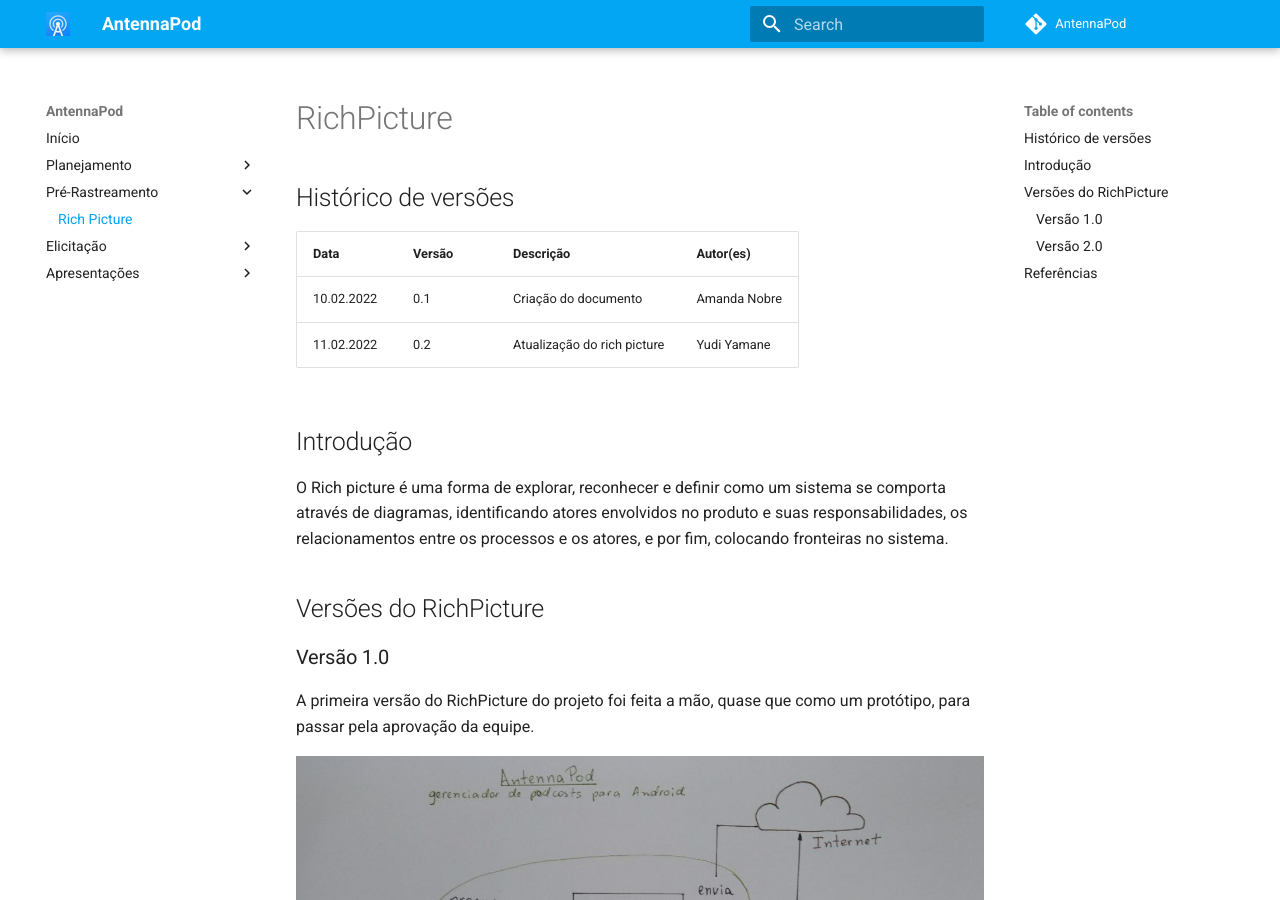
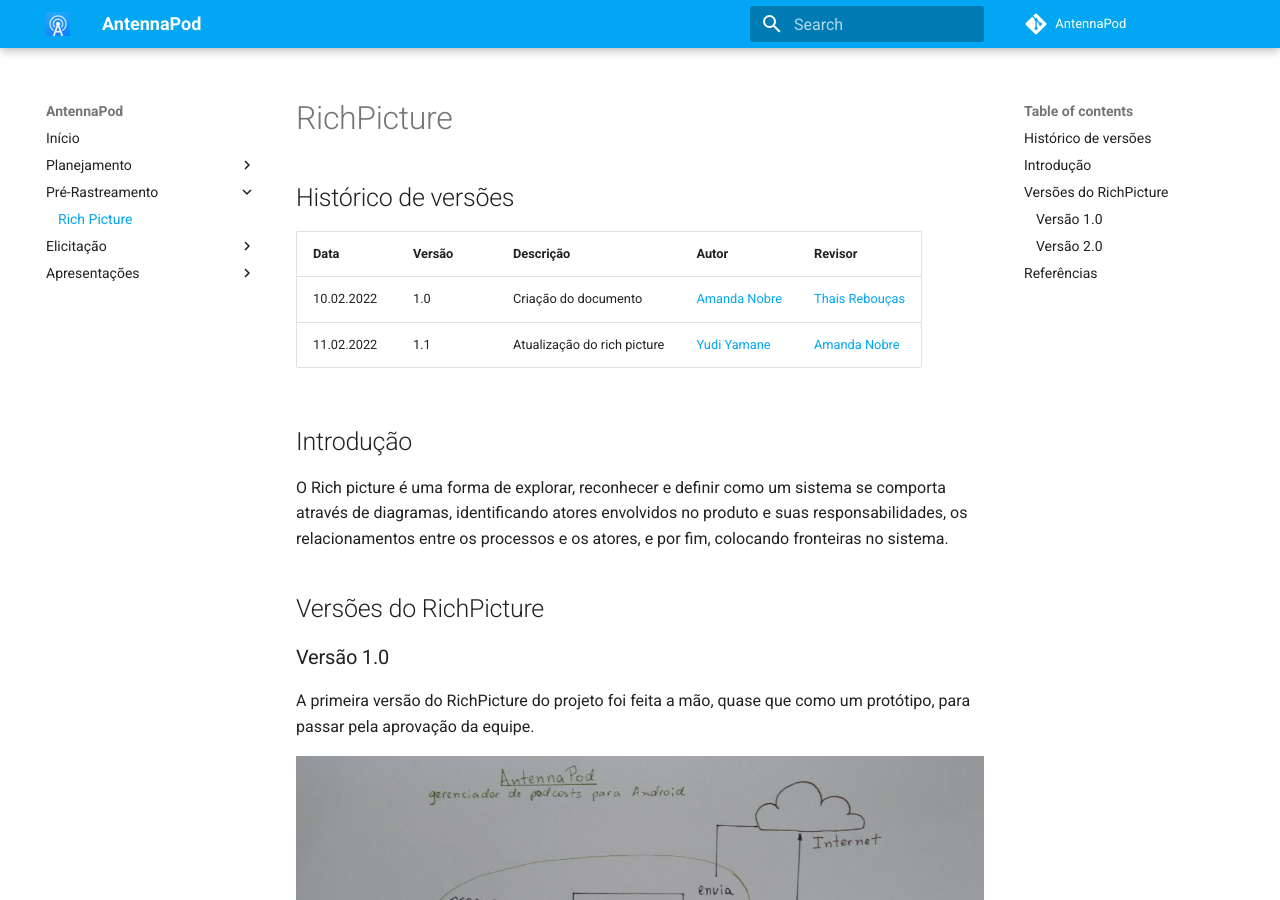
Before and after one commit to Requisitos-de-Software/2021.2-AntennaPod, an MkDocs documentation site: the page built from docs/pre-rastreamento/richPicture.md, in a window 1280 px wide and 900 px high. Built offline with MkDocs 1.6.1 and Material for MkDocs 9.7.7, drawn with Linux system fonts in a browser that asks for light colours; comment, search, counter and statistics services are not loaded.

Commit message:
:repeat:(#36): correcao do versionamento e adicao de links no richpicture

```diff
--- a/docs/pre-rastreamento/richPicture.md
+++ b/docs/pre-rastreamento/richPicture.md
@@ -1,10 +1,10 @@
 # RichPicture
 
 ## Histórico de versões
-| Data         | Versão   | Descrição              | Autor(es)               |
-|--------------|----------|------------------------|-------------------------|
-|  10.02.2022  |   0.1    |  Criação do documento  |  Amanda Nobre           |
-|  11.02.2022  |   0.2    |  Atualização do rich picture  |  Yudi Yamane           |
+| Data       | Versão | Descrição                   | Autor                                        | Revisor                                       |
+| ---------- | ------ | --------------------------- | -------------------------------------------- | --------------------------------------------- |
+| 10.02.2022 | 1.0    | Criação do documento        | [Amanda Nobre](https://github.com/AmandaNbr) | [Thais Rebouças](https://github.com/Thais-ra) |
+| 11.02.2022 | 1.1    | Atualização do rich picture | [Yudi Yamane](https://github.com/yudi-azvd)  | [Amanda Nobre](https://github.com/AmandaNbr)  |
 
 ## Introdução
 
```
